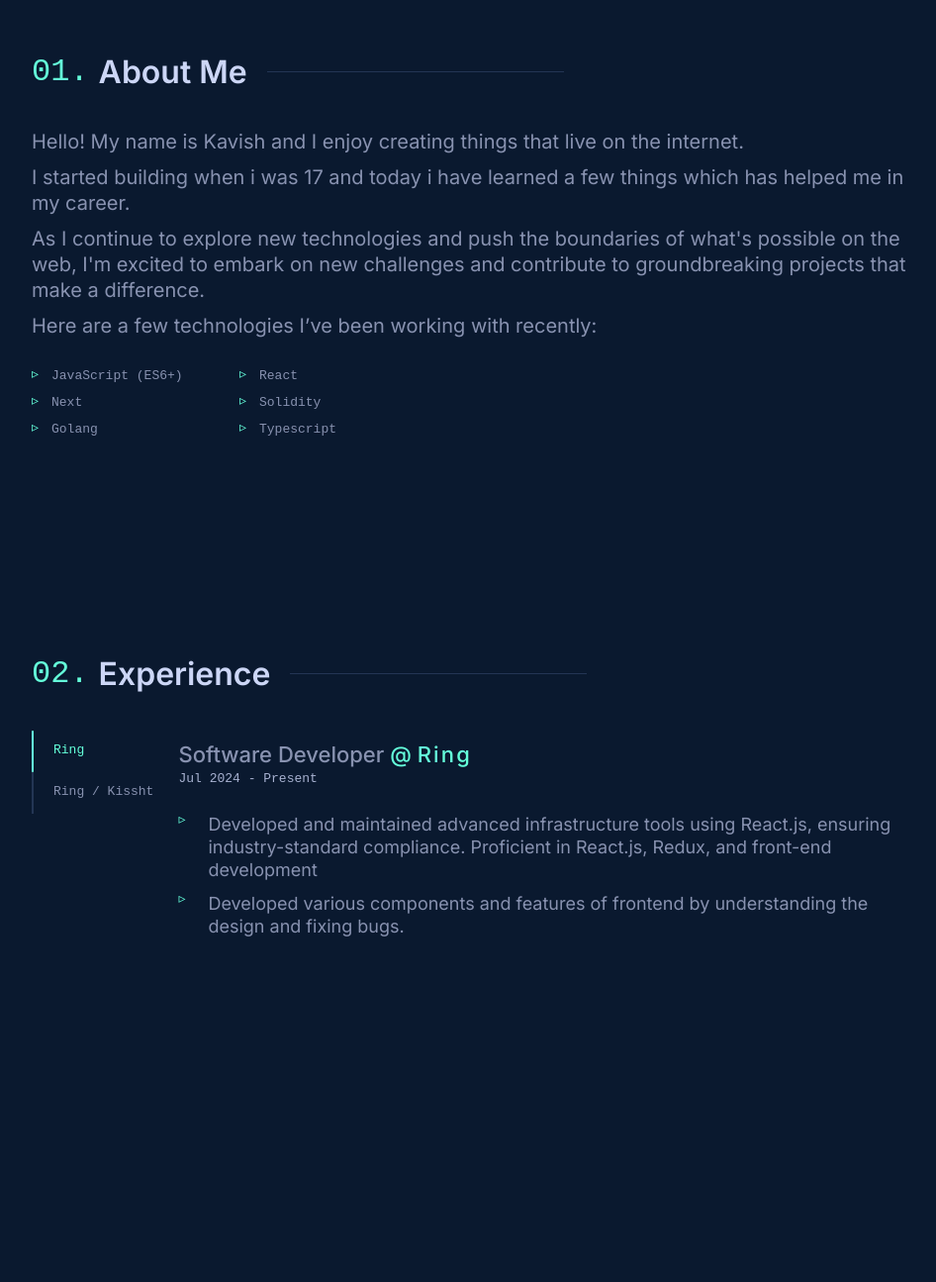
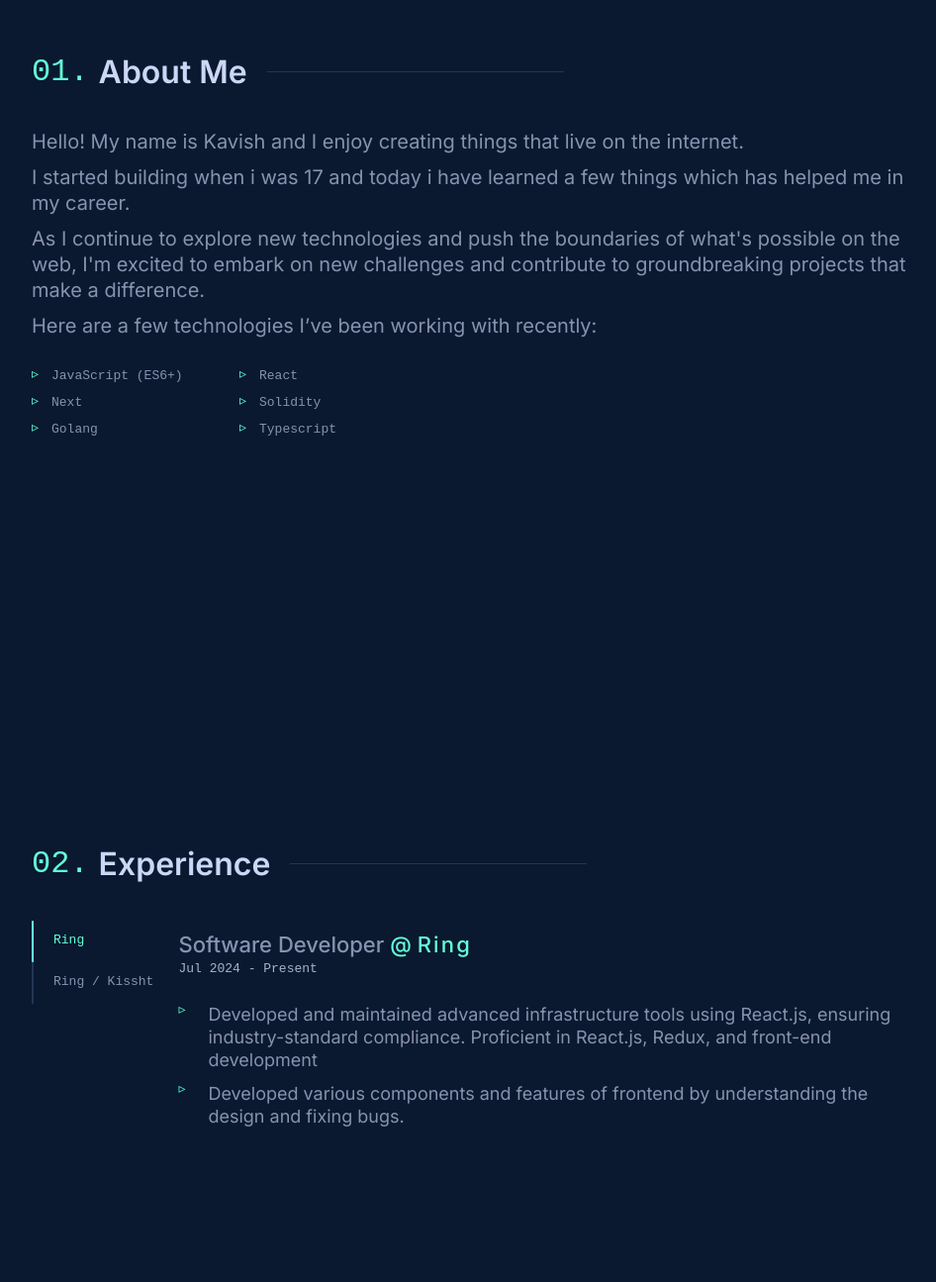
Before and after one commit to kavishshahh/portfolio-ks, a Next.js app: page / in a window 1280 px wide. Shown: the part 855-2150 px from the top of the page at 99% size, without its empty margins (158-1104 px from the left). Built offline with nearby package versions, Linux system fonts and the light colour scheme.

Commit message:
min height added

```diff
--- a/components/sections/About/About.module.css
+++ b/components/sections/About/About.module.css
@@ -44,6 +44,7 @@
   display: block;
   unicode-bidi: isolate;
   max-width: 900px;
+  min-height: 100vh;
 }
 
 .styledP p {
--- a/components/sections/Experience/Experience.module.css
+++ b/components/sections/Experience/Experience.module.css
@@ -33,7 +33,7 @@
   background-color: var(--lightest-navy);
 }
 
-.styledSection section {
+.styledSection {
   visibility: visible;
   opacity: 1;
   transform: matrix3d(1, 0, 0, 0, 0, 1, 0, 0, 0, 0, 1, 0, 0, 0, 0, 1);
@@ -44,7 +44,7 @@
   display: block;
   unicode-bidi: isolate;
   max-width: 900px;
-  height: 100vh;
+  min-height: 100vh;
 }
 
 .inner {
--- a/components/sections/Projects/Projects.module.css
+++ b/components/sections/Projects/Projects.module.css
@@ -11,6 +11,7 @@
   display: block;
   unicode-bidi: isolate;
   max-width: 1000px;
+  min-height: 100vh;
 }
 
 .head {
```
